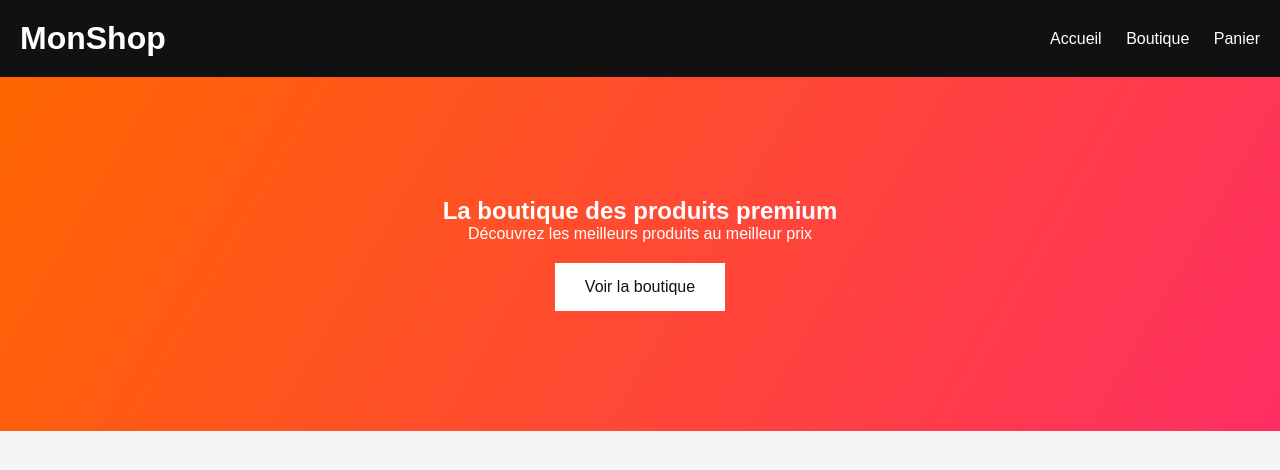
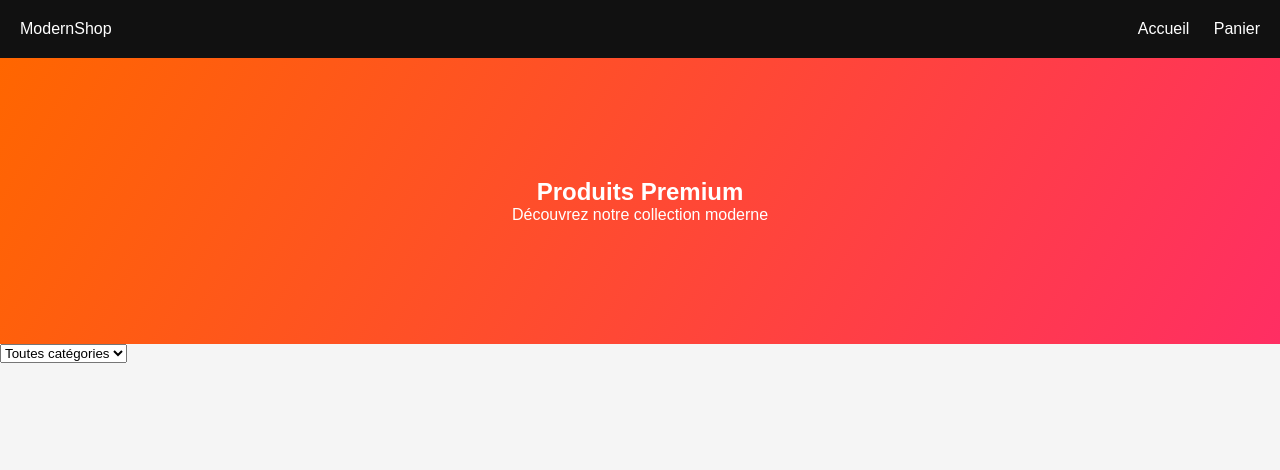
Before and after one commit to treza8347-a11y/ecommerce-pro, a plain HTML site: page index.html in a window 1280 px wide. Drawn offline with Linux system fonts and the light colour scheme.

Commit message:
Update index.html

```diff
--- a/index.html
+++ b/index.html
@@ -2,11 +2,10 @@
 <html lang="fr">
 
 <head>
-
 <meta charset="UTF-8">
 <meta name="viewport" content="width=device-width, initial-scale=1.0">
 
-<title>MonShop</title>
+<title>Modern Shop</title>
 
 <link rel="stylesheet" href="css/style.css">
 
@@ -14,14 +13,13 @@
 
 <body>
 
-<header>
+<header class="header">
 
-<h1>MonShop</h1>
+<div class="logo">ModernShop</div>
 
 <nav>
 
 <a href="index.html">Accueil</a>
-<a href="shop.html">Boutique</a>
 <a href="cart.html">Panier</a>
 
 </nav>
@@ -30,14 +28,29 @@
 
 <section class="hero">
 
-<h2>La boutique des produits premium</h2>
+<h1>Produits Premium</h1>
 
-<p>Découvrez les meilleurs produits au meilleur prix</p>
-
-<a href="shop.html" class="btn">Voir la boutique</a>
+<p>Découvrez notre collection moderne</p>
 
 </section>
 
+<section class="filters">
+
+<select id="categoryFilter">
+
+<option value="all">Toutes catégories</option>
+<option value="tech">Tech</option>
+<option value="sport">Sport</option>
+
+</select>
+
+</section>
+
+<section id="products" class="products"></section>
+
+<script src="js/products.js"></script>
+<script src="js/cart.js"></script>
+<script src="js/app.js"></script>
+
 </body>
-
 </html>
```
